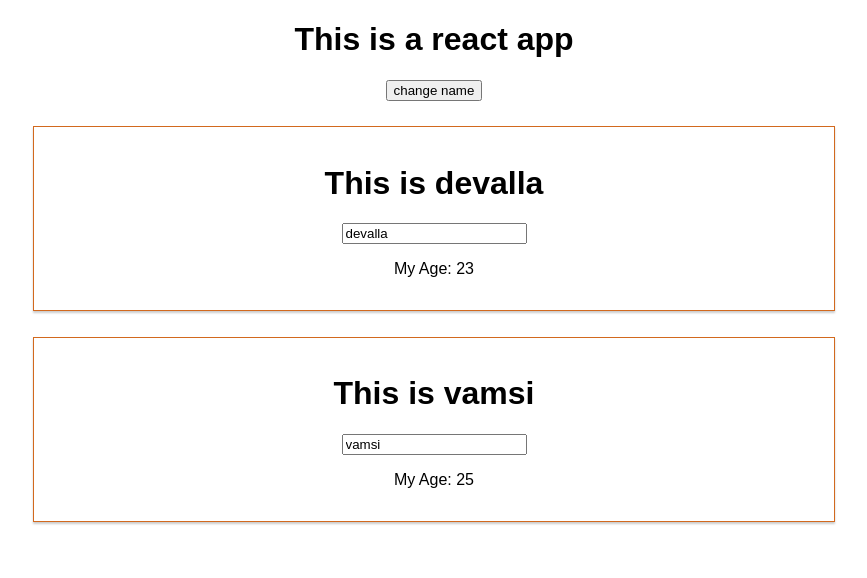
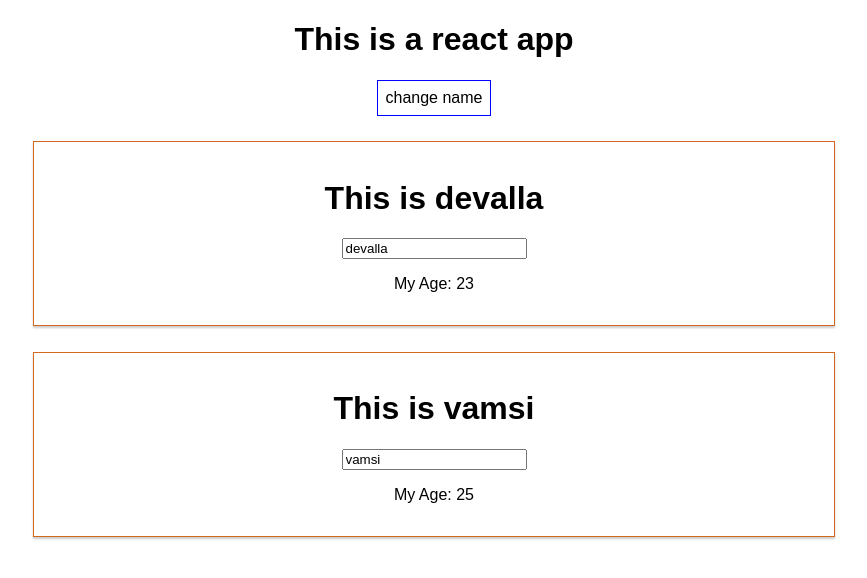
Before and after one commit to VamsiDevalla/myFirstReactApp, a React (Create React App) app: page / in a window 1280 px wide. Shown: the top 578 px of the page, without its empty margins (206-1073 px from the left). Built offline with nearby package versions, Linux system fonts and the light colour scheme.

Commit message:
implimented inline styling for the button in App component

```diff
--- a/src/App.js
+++ b/src/App.js
@@ -49,10 +49,17 @@
   }
 
   render() {
+    const style = {
+      backgroundColor : "white",
+      padding: '8px',
+      border: '1px solid blue',
+      font: 'inherit',
+      cursor: 'pointer'
+    }
     return (
       <div className="App">
         <h1>This is a react app</h1>
-        <button onClick={this.changeNameHandler.bind(this,"Devalla Vamsi")}>change name</button>
+        <button style={style} onClick={this.changeNameHandler.bind(this,"Devalla Vamsi")}>change name</button>
         <Person
           name={this.state.persons[0].name}
           changed={this.nameChangedHandler}>
```
